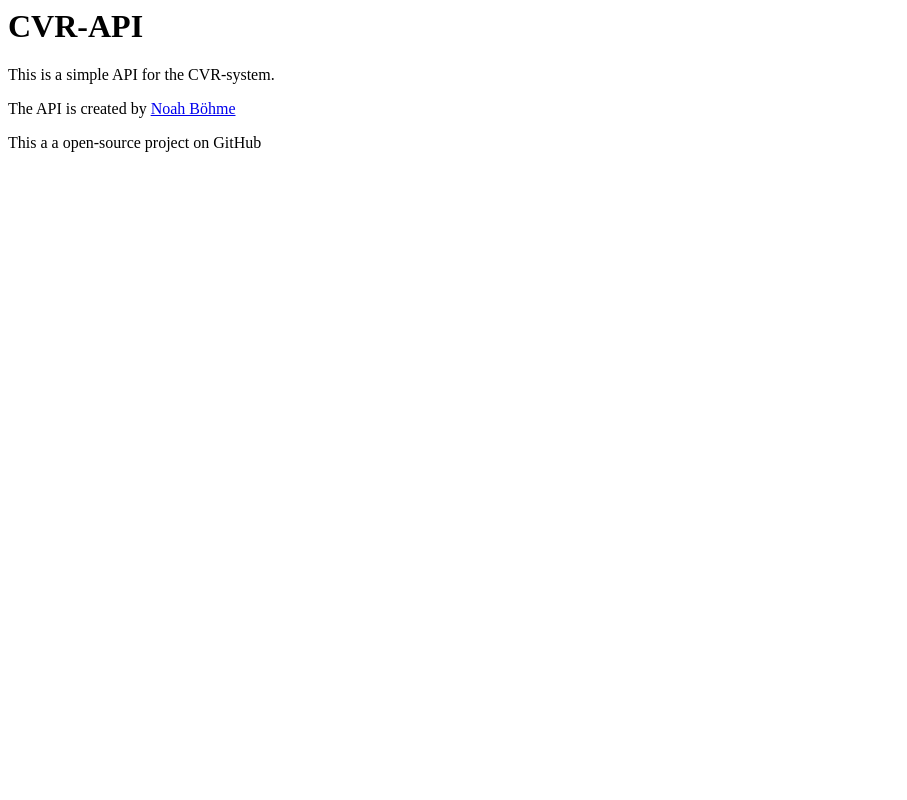
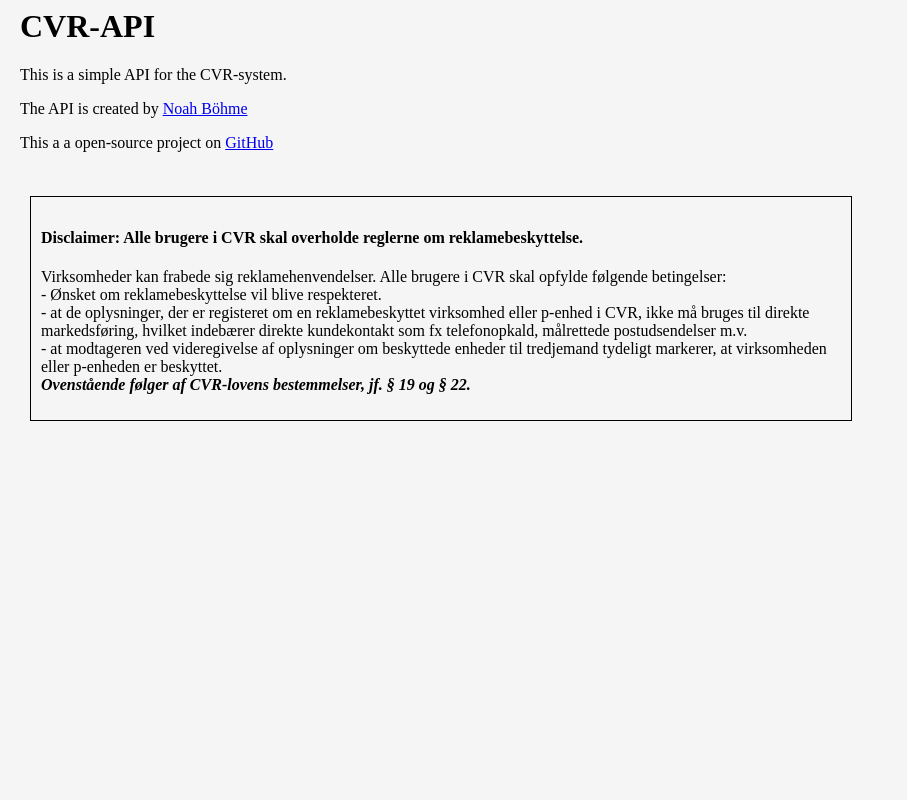
Before and after one commit to NoahBohme/apicvr.dk, a FastAPI app: page / in a window 1280 px wide. Shown: the whole page, without its empty margins (0-907 px from the left). Run offline with FastAPI, Linux system fonts and the light colour scheme.

Commit message:
Add license and disclainer for use

```diff
--- a/frontend/templates/homepage.html
+++ b/frontend/templates/homepage.html
@@ -9,7 +9,35 @@
                 This is a simple API for the CVR-system.
             </p>
             <p>The API is created by <a href="https://noahbohme.com">Noah Böhme</a></p>
-            <p>This a a open-source project on GitHub</p>
+            <p>This a a open-source project on <a href="https://github.com/NoahBohme/apicvr.dk">GitHub</a></p> <br>
         </div>
+        <div class="cvrRules">
+            <h4>
+                Disclaimer:
+                Alle brugere i CVR skal overholde reglerne om reklamebeskyttelse.
+            </h4>
+            <p>
+                Virksomheder kan frabede sig reklamehenvendelser. Alle brugere i CVR skal opfylde følgende betingelser:
+                    <br>
+                    - Ønsket om reklamebeskyttelse vil blive respekteret. <br>
+                    - at de oplysninger, der er registeret om en reklamebeskyttet virksomhed eller p-enhed i CVR, ikke må bruges til direkte markedsføring, hvilket indebærer direkte kundekontakt som fx telefonopkald, målrettede postudsendelser m.v. <br>
+                    - at modtageren ved videregivelse af oplysninger om beskyttede enheder til tredjemand tydeligt markerer, at virksomheden eller p-enheden er beskyttet. <br>
+
+                <b><i>Ovenstående følger af CVR-lovens bestemmelser, jf. § 19 og § 22.</i></b>
+            </p>
+        </div>
+        <style>
+            body{
+                background-color: #f5f5f5;
+                margin-left: 20px;
+            }
+            div.cvrRules{
+                border: 1px solid black;
+                padding: 10px;
+                margin: 10px;
+                margin-right: 50px;
+                max-width: 800px;
+            }
+        </style>
     </body>
 </html>
```
Also changed, not shown: 1 other file.
